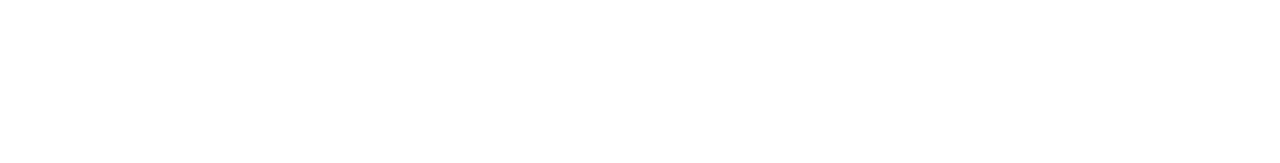
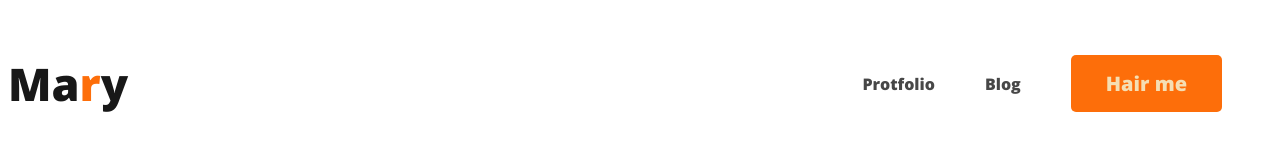
Before and after one commit to FR-Mislul/web-devloper-putfulio, a plain HTML site: page index.html in a window 1280 px wide. Drawn offline with nearby package versions, Linux system fonts and the light colour scheme.

Commit message:
added nav

```diff
--- a/index.html
+++ b/index.html
@@ -4,10 +4,24 @@
     <meta charset="UTF-8">
     <meta name="viewport" content="width=device-width, initial-scale=1.0">
     <title> Devloper protfulio</title>
+
+    <link rel="preconnect" href="https://fonts.googleapis.com">
+<link rel="preconnect" href="https://fonts.gstatic.com" crossorigin>
+<link href="https://fonts.googleapis.com/css2?family=Courgette&family=Dancing+Script:wght@500&family=Open+Sans:wght@800&family=Permanent+Marker&display=swap" rel="stylesheet">
+
+
+    <link rel="stylesheet" href="style/protfolio.css">
 </head>
 <body>
     <header>
-
+        <nav>
+            <h3 class="nav-title">Ma<span class="text-primary">r</span>y</h3>
+            <ul>
+                <li><a href="">Protfolio</a></li>
+                <li><a href="">Blog</a></li>
+                <li><button class="btn-primary">Hair me</button></li>
+            </ul>
+        </nav>
     </header>
     <main>
 
--- /dev/null
+++ b/style/protfolio.css
@@ -0,0 +1,41 @@
+/* common shered style */
+*{
+    font-family: 'Courgette', cursive;
+    font-family: 'Dancing Script', cursive;
+    font-family: 'Open Sans', sans-serif;
+}
+.text-primary{
+    color: #FD6E0A;
+}
+.btn-primary{
+    border-radius: 5px;
+    background-color: #FD6E0A;
+    border: 0;
+    color: wheat;
+    font-size: 20px;
+    font-weight: 700;
+    padding: 15px 35px;
+}
+/* nav related style */
+nav{
+    display: flex;
+    justify-content: space-between;
+    align-items: center;
+}
+.nav-title{
+    color: var(--Dark-01, #181818);
+    font-size: 45px;
+    font-weight: 800;
+}
+nav > ul{
+    display: flex;
+    align-items: center;
+}
+nav li{
+    list-style: none;
+    margin-right: 50px;
+}
+nav a{
+    text-decoration: none;
+    color: #474747;
+}
```
